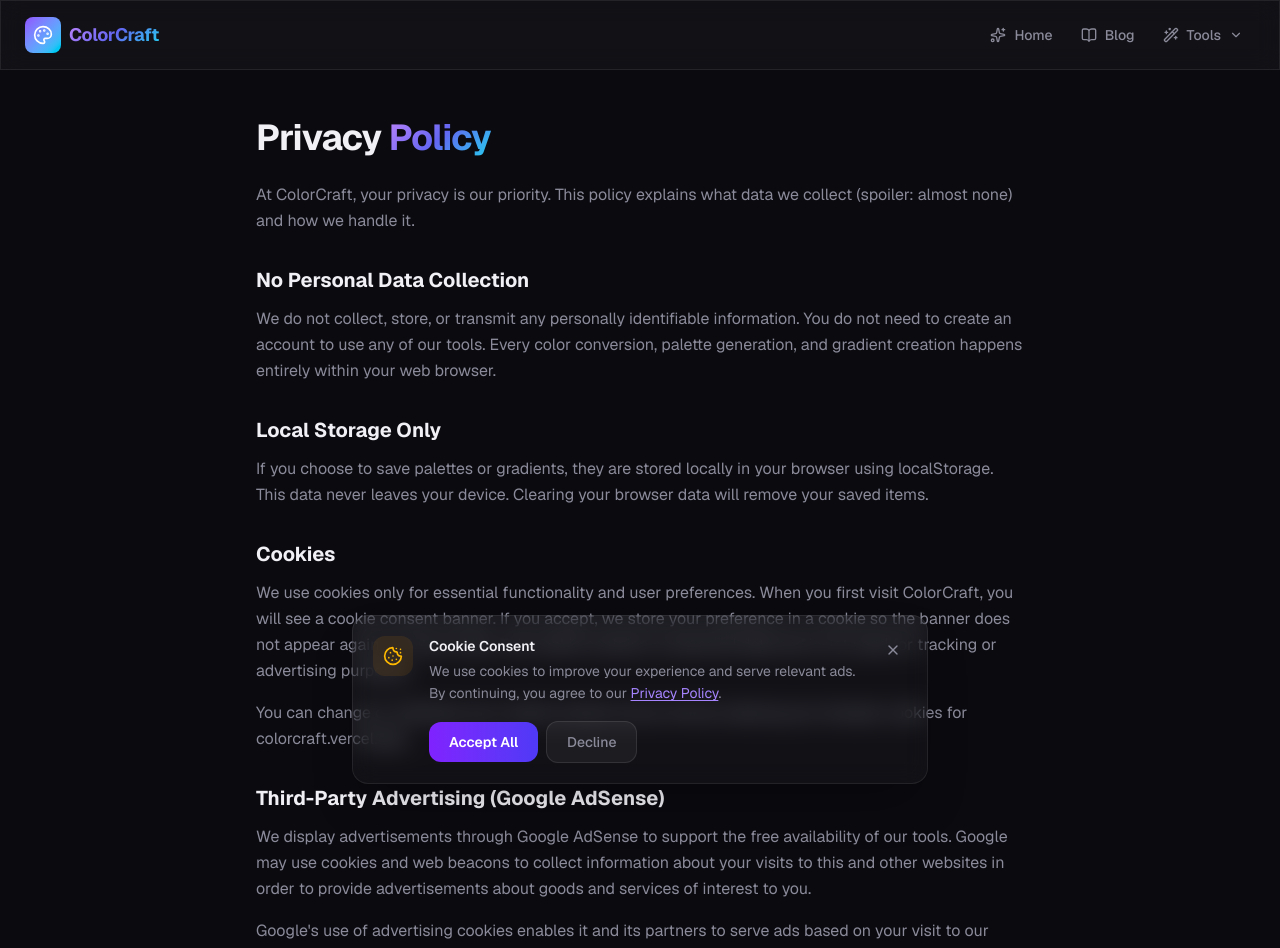
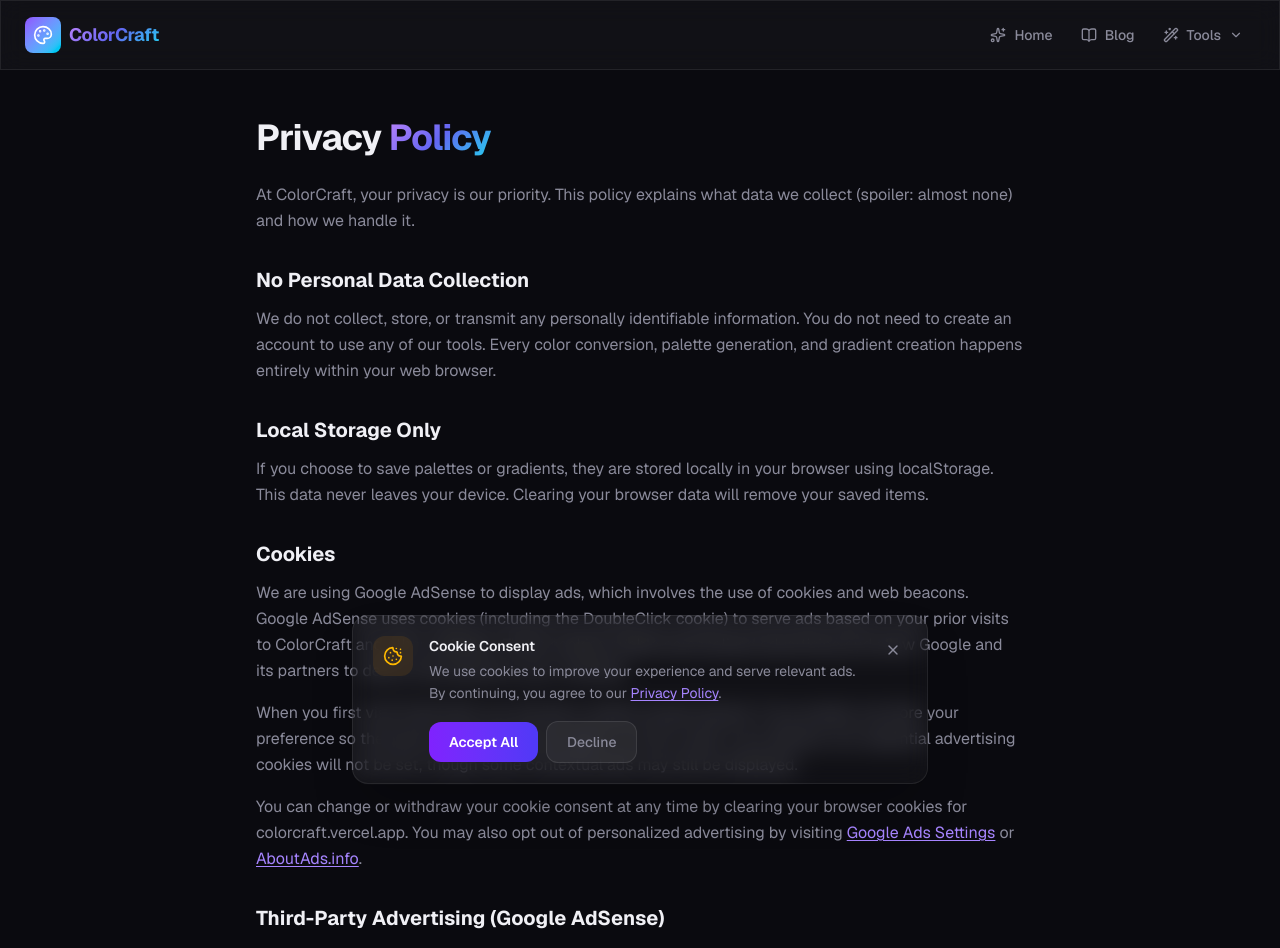
Before and after one commit to ava-mahi/colorkitweb, a Next.js app: page /privacy-policy in a window 1280 px wide. Shown: the top 948 px of the page. Built offline with nearby package versions, Linux system fonts and the light colour scheme.

Commit message:
Fix privacy policy: accurately disclose Google AdSense tracking cookies

```diff
--- a/app/privacy-policy/page.tsx
+++ b/app/privacy-policy/page.tsx
@@ -15,8 +15,9 @@
           <h2 className="text-xl font-bold text-foreground mt-8 mb-3">Local Storage Only</h2>
           <p>If you choose to save palettes or gradients, they are stored locally in your browser using localStorage. This data never leaves your device. Clearing your browser data will remove your saved items.</p>
           <h2 className="text-xl font-bold text-foreground mt-8 mb-3">Cookies</h2>
-          <p>We use cookies only for essential functionality and user preferences. When you first visit ColorCraft, you will see a cookie consent banner. If you accept, we store your preference in a cookie so the banner does not appear again on future visits. This cookie contains no personal data and is not used for tracking or advertising purposes.</p>
-          <p>You can change or withdraw your cookie consent at any time by clearing your browser cookies for colorcraft.vercel.app.</p>
+          <p>We are using Google AdSense to display ads, which involves the use of cookies and web beacons. Google AdSense uses cookies (including the DoubleClick cookie) to serve ads based on your prior visits to ColorCraft and other websites. These cookies enable personalized advertising and allow Google and its partners to deliver ads tailored to your interests.</p>
+          <p>When you first visit ColorCraft, you will see a cookie consent banner. If you accept, we store your preference so the banner does not appear again on future visits. If you decline, non-essential advertising cookies will not be set, though some contextual ads may still be displayed.</p>
+          <p>You can change or withdraw your cookie consent at any time by clearing your browser cookies for colorcraft.vercel.app. You may also opt out of personalized advertising by visiting <a href="https://www.google.com/settings/ads" target="_blank" rel="noopener noreferrer" className="text-violet-400 hover:text-violet-300 underline underline-offset-2">Google Ads Settings</a> or <a href="https://www.aboutads.info/choices/" target="_blank" rel="noopener noreferrer" className="text-violet-400 hover:text-violet-300 underline underline-offset-2">AboutAds.info</a>.</p>
 
           <h2 className="text-xl font-bold text-foreground mt-8 mb-3">Third-Party Advertising (Google AdSense)</h2>
           <p>We display advertisements through Google AdSense to support the free availability of our tools. Google may use cookies and web beacons to collect information about your visits to this and other websites in order to provide advertisements about goods and services of interest to you.</p>
```
